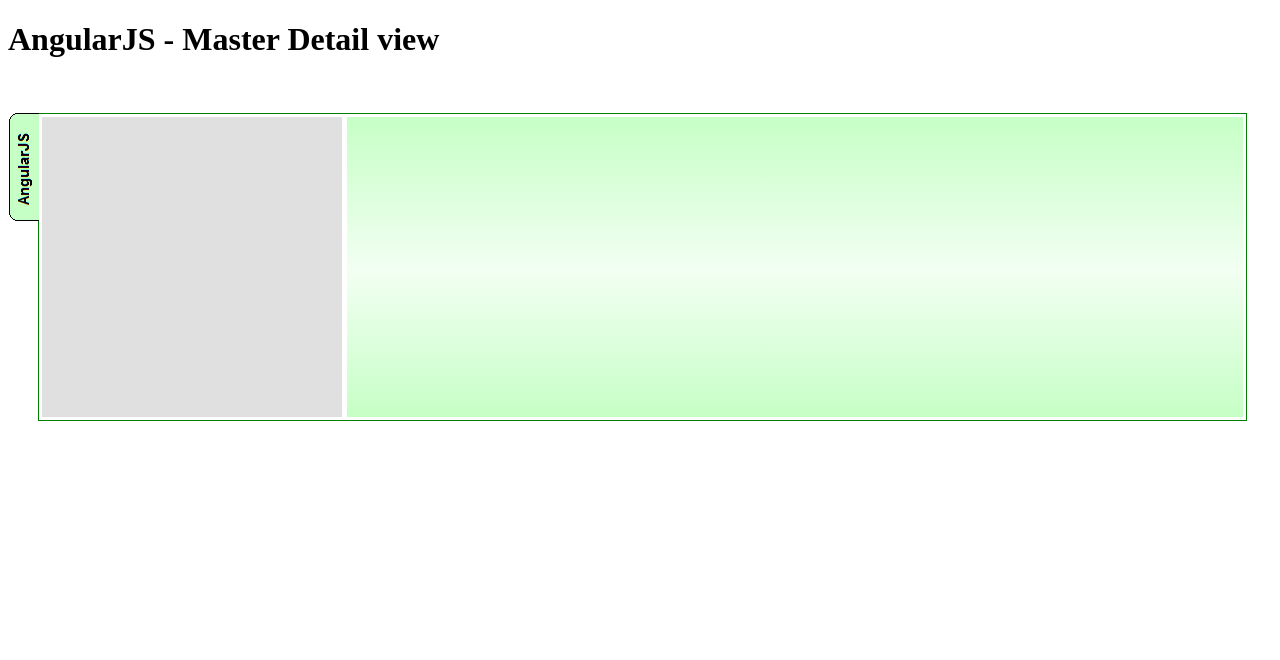
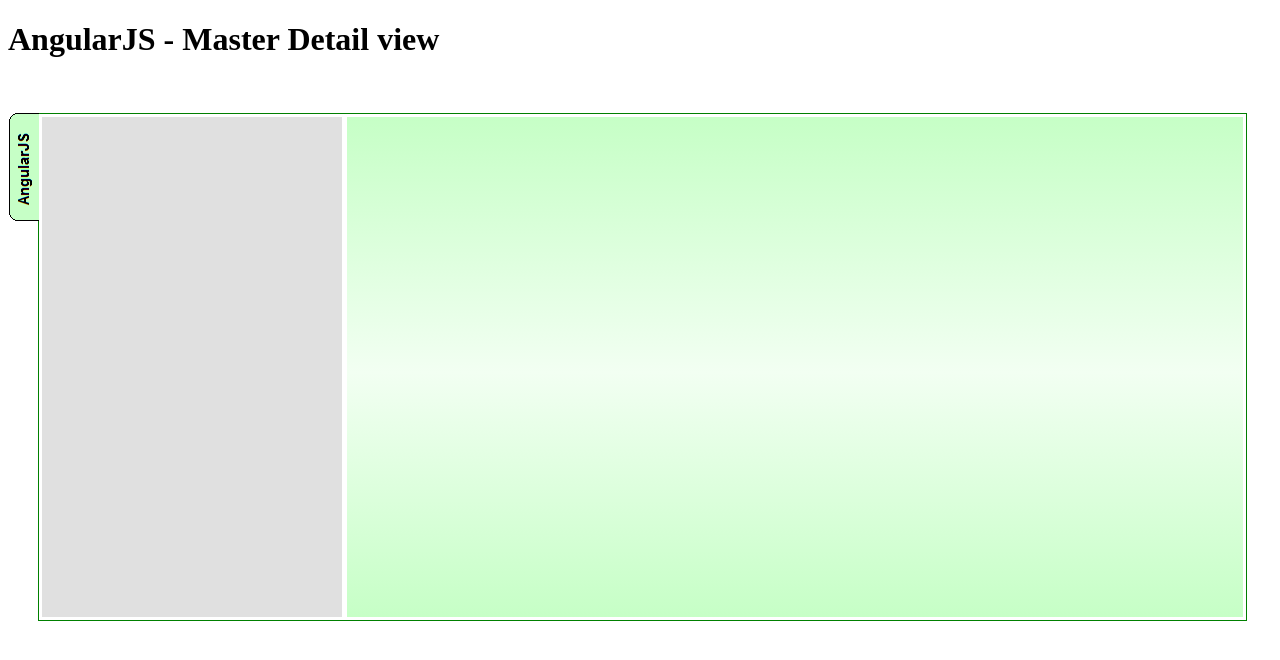
Before and after one commit to dance2die/Demo.Web.MasterDetailJSONAngularJS, a plain HTML site: page MasterDetailDemo.html in a window 1280 px wide. Drawn offline with nearby package versions, Linux system fonts and the light colour scheme; no server answers.

Commit message:
Changed height

```diff
--- a/MasterDetails.css
+++ b/MasterDetails.css
@@ -1,7 +1,7 @@
 #divMasterDetailWrapper
 {
     width: 95%;
-    height: 300px;
+    height: 500px;
     border: 1px solid Green;
     padding: 3px;
     margin: 15px 5px 15px 30px;
@@ -11,7 +11,7 @@
 #divMasterView
 {
     width: 300px;
-    height: 300px;
+    height: 500px;
     background-color: #E0E0E0;
     margin-right: 5px;
     overflow-y: auto;
@@ -19,7 +19,7 @@
 }
 #divDetailView
 {
-    height: 300px;
+    height: 500px;
 
     /* Fadey background CSS, created with: http://www.colorzilla.com/gradient-editor/ */
     background: #c6ffc6; /* Old browsers */
```
